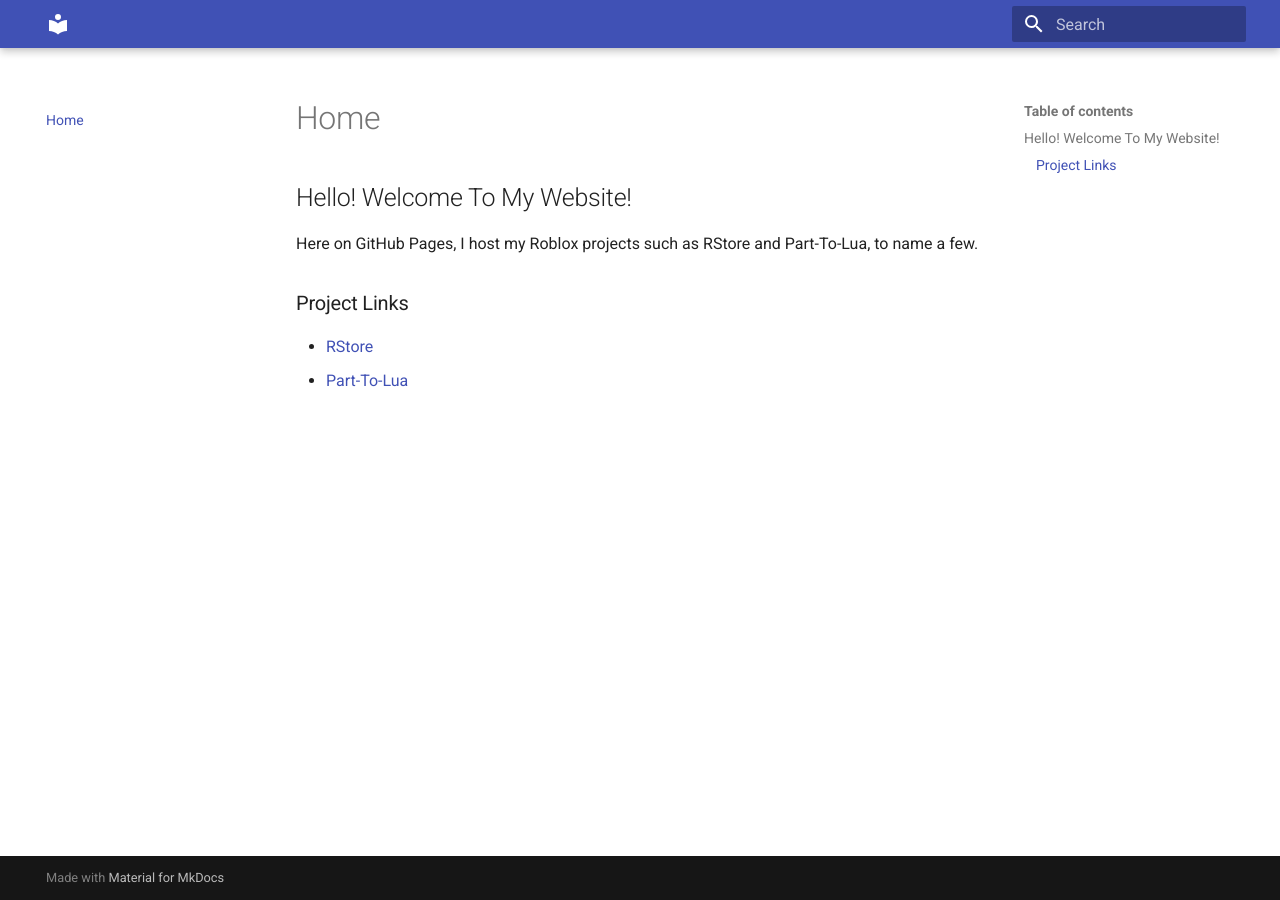
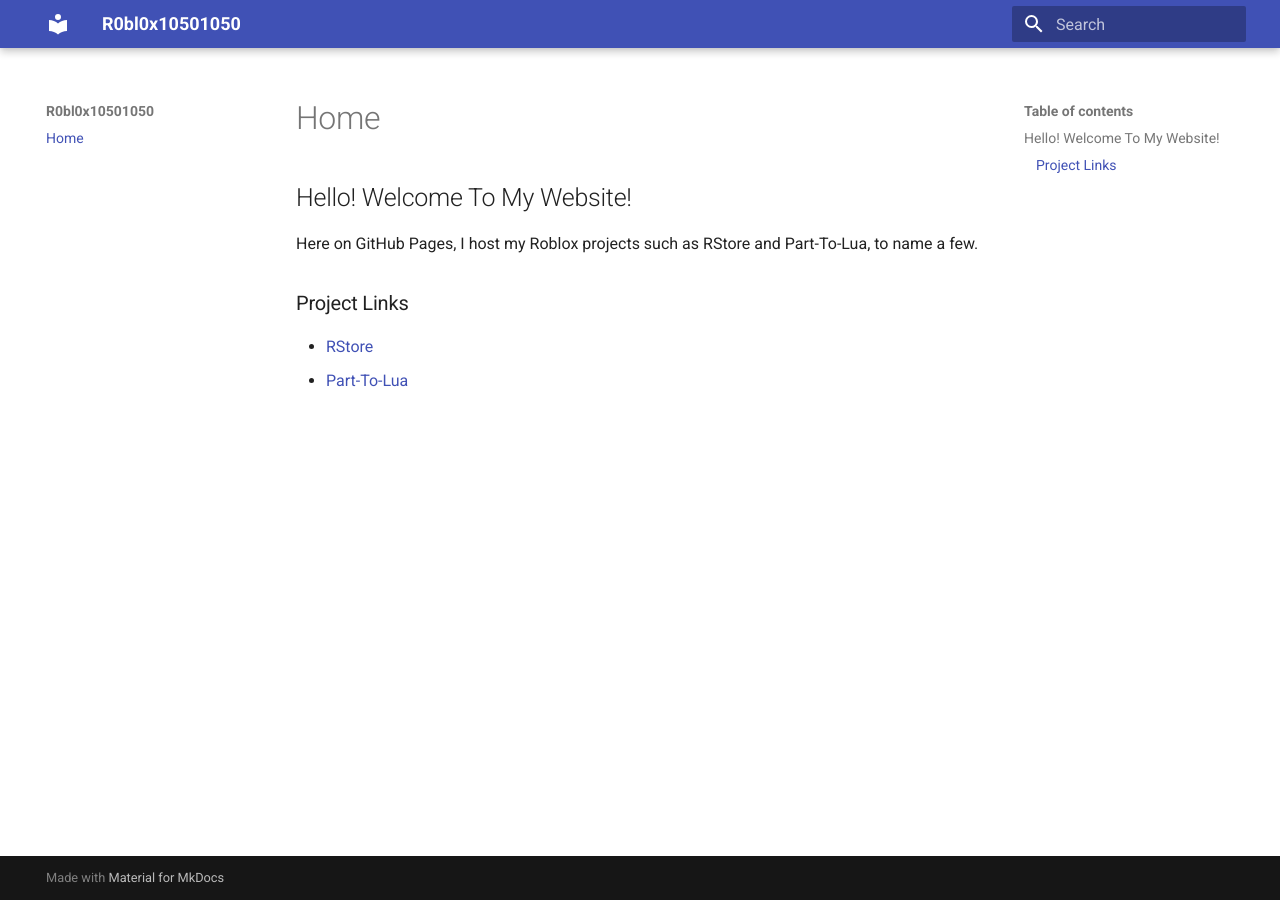
Before and after one commit to R0bl0x10501050/r0bl0x10501050.github.io, an MkDocs documentation site: the page built from docs/index.md, in a window 1280 px wide. Built offline with MkDocs 1.6.1 and Material for MkDocs 9.7.7, drawn with Linux system fonts in a browser that asks for light colours.

Commit message:
Update mkdocs.yml

```diff
--- a/mkdocs.yml
+++ b/mkdocs.yml
@@ -1,2 +1,3 @@
 theme:
   name: material
+site_name: R0bl0x10501050
```
